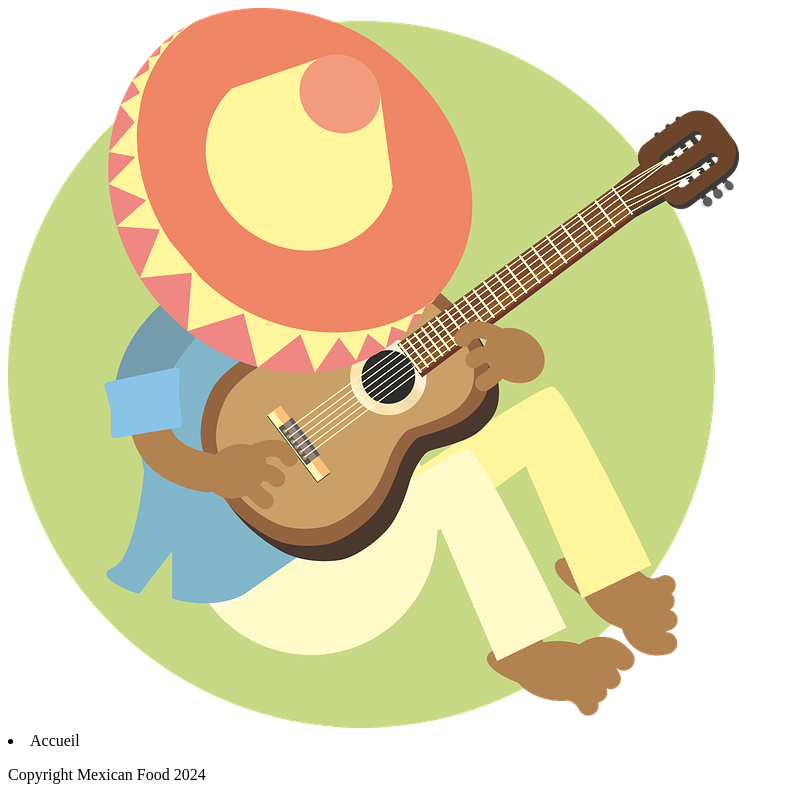
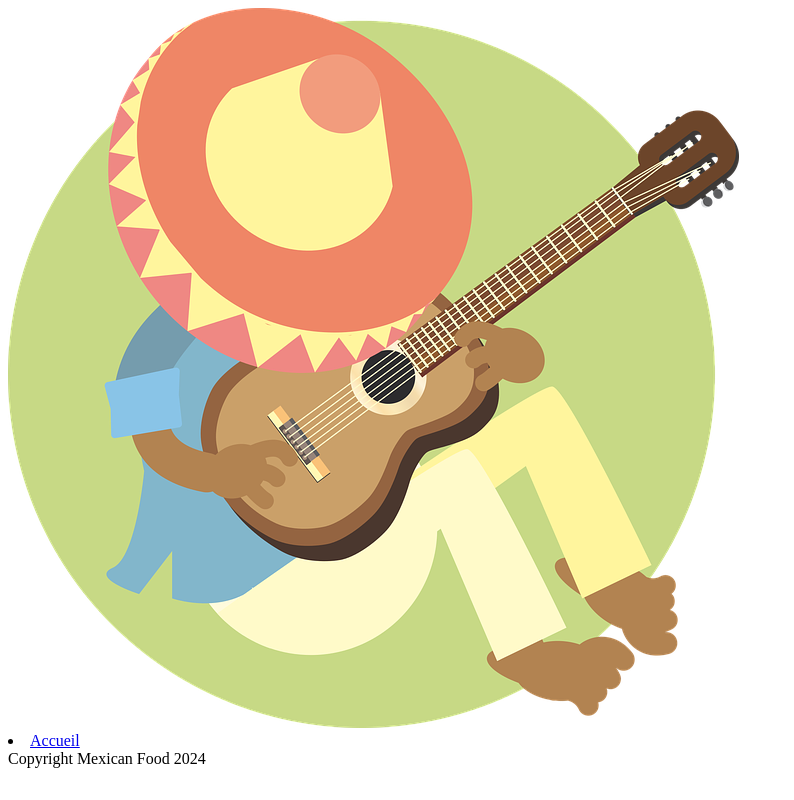
Before and after one commit to JonathanDelacroix/react-js-cloud-campus, a React (Vite) app: page / in a window 1280 px wide. Shown: the whole page, without its empty margins (0-794 px from the left). Built offline with nearby package versions, Linux system fonts and the light colour scheme.

Commit message:
Header + Footer

```diff
--- a/src/App.jsx
+++ b/src/App.jsx
@@ -1,9 +1,7 @@
-import { useState } from 'react'
 import Header from './components/Header.jsx'
 import Footer from './components/Footer.jsx'
 
 function App() {
-  const [count, setCount] = useState(0)
 
   return (
     <>
--- a/src/components/Footer.jsx
+++ b/src/components/Footer.jsx
@@ -1,7 +1,7 @@
 function Footer() {
     return (
         <>
-            <p>Copyright Mexican Food 2024</p>
+            <footer>Copyright Mexican Food 2024</footer>
         </>
     )
 }
--- a/src/components/Header.jsx
+++ b/src/components/Header.jsx
@@ -1,11 +1,9 @@
-import Menu from './Menu.jsx'
-
 function Header() {
 
   return (
     <>
         <img src="/src/assets/images/man-3262834_960_720.webp" alt="" srcset="" />
-        <Menu />
+        <li><a href="#">Accueil</a></li>
     </>
   )
 }
--- a/src/components/Menu.jsx
+++ /dev/null
@@ -1,12 +0,0 @@
-
-function Menu() {
-    return (
-        <>
-            <nav>
-                <li to="/">Accueil</li>
-            </nav>
-        </>
-    )
-}
-
-export default Menu
```
